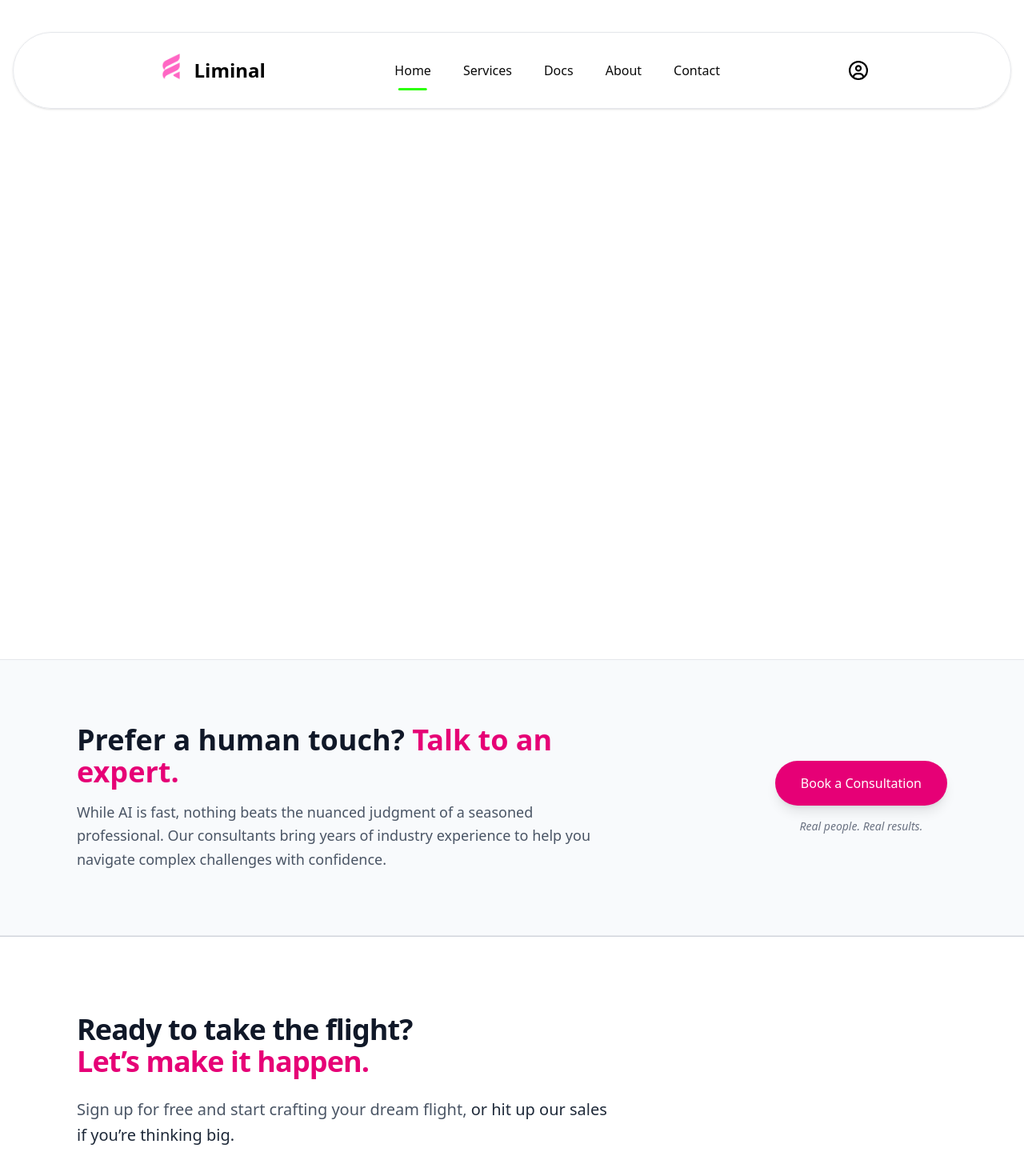
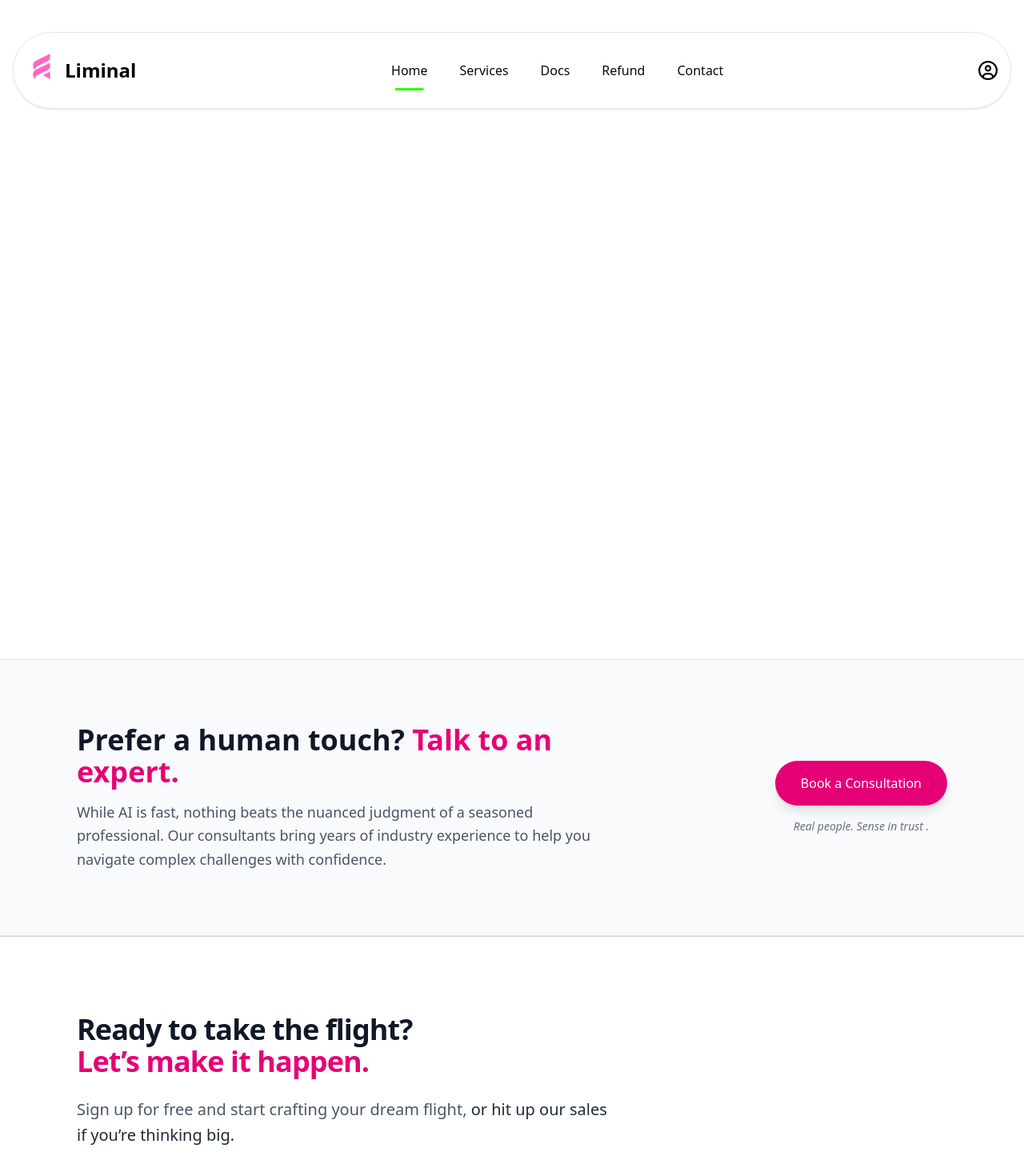
Before and after one commit to Yudeat/Liminal, a Next.js app: page / in a window 1280 px wide. Shown: the top 1470 px of the page at 80% size. Built offline with nearby package versions, Linux system fonts and the light colour scheme; what lightswind would draw is missing.

Commit message:
hamburger managed

```diff
--- a/app/HireaPerson.tsx
+++ b/app/HireaPerson.tsx
@@ -21,7 +21,7 @@ export default function HireaPerson() {
             Book a Consultation
           </button>
           <p className="text-sm text-gray-500 font-medium italic">
-            Real people. Real results.
+            Real people. Sense in trust .
           </p>
         </div>
 
--- a/app/Navbar.tsx
+++ b/app/Navbar.tsx
@@ -28,7 +28,7 @@ export default function LandingPage() {
 
       <div className="sticky w-full pt-4 top-0 z-10">
 
-        <nav className="relative mx-4 max-w-7xl lg:mx-auto border p-2 md:p-4 h-auto md:h-24 rounded-3xl md:rounded-full flex flex-col md:flex-row items-center justify-evenly bg-white/80 backdrop-blur-md overflow-hidden text-black border-gray-200 shadow-sm">
+        <nav className="relative mx-4 max-w-7xl lg:mx-auto border p-4  md:p-4 h-auto md:h-24 rounded-3xl md:rounded-full flex flex-row md:flex-row items-center justify-between bg-white/80 backdrop-blur-md overflow-hidden text-black border-gray-200 shadow-sm">
 
           {/* Logo */}
           <div className="flex items-center text-xl md:text-2xl font-bold z-10">
@@ -39,14 +39,14 @@ export default function LandingPage() {
           {/* Middle Links */}
           <div className="w-full md:w-auto md:block hidden z-10 py-2 md:py-0">
             <SparkleNavbar
-              items={['Home' , 'Services','Docs','About', 'Contact']}
+              items={['Home' , 'Services','Docs','Refund', 'Contact']}
               color="#2CFF05"
             />
           </div>
 
           {/* Icons Section */}
           <section className="flex items-center text-black">
-            <div className="md:hidden flex items-center justify-end z-10 py-2">
+            <div className="md:hidden flex items-center mr-5 justify-end z-10 py-2">
               <GiHamburgerMenu size={24} />
             </div>
             <div className="text-2xl hidden md:flex items-center justify-end z-10">
```
